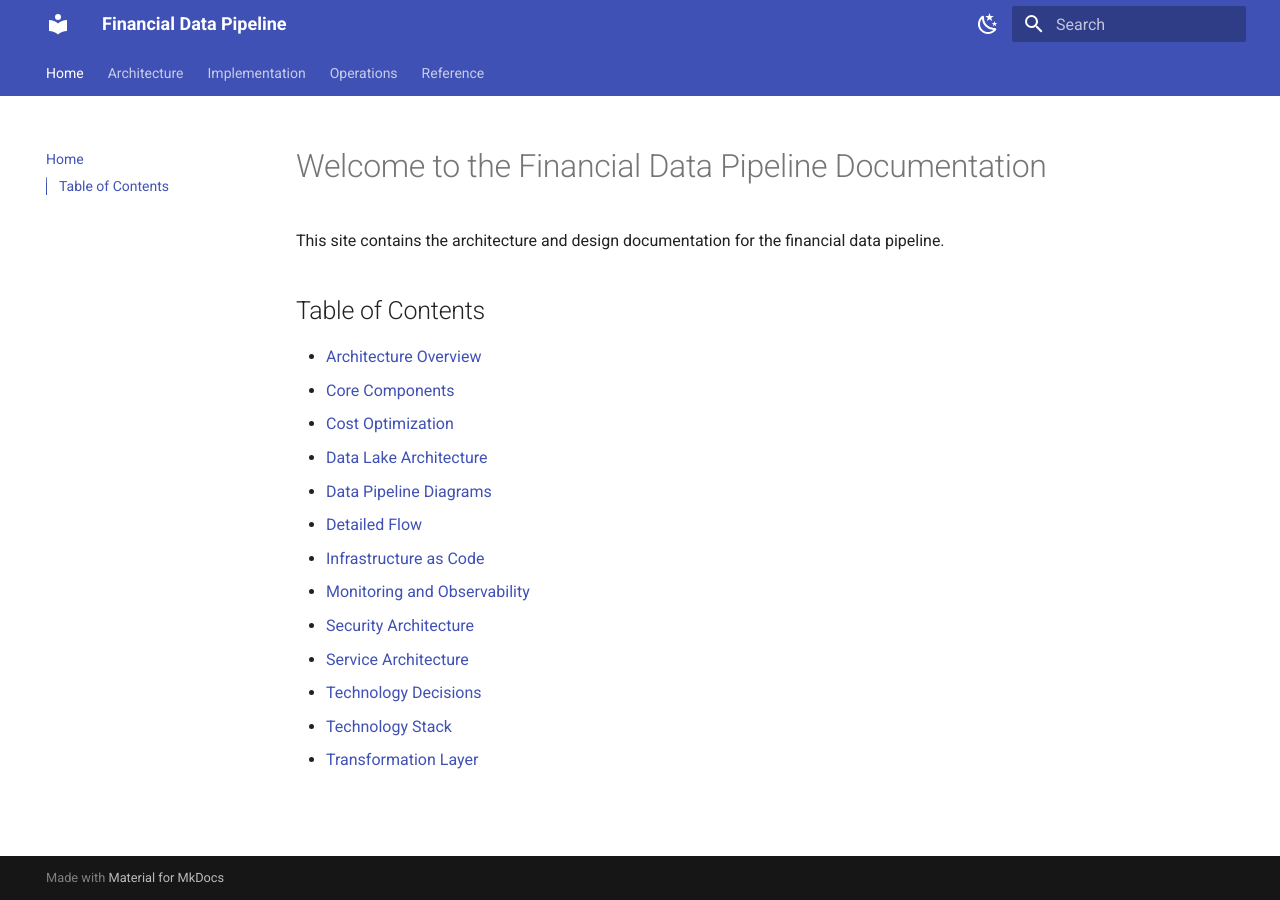
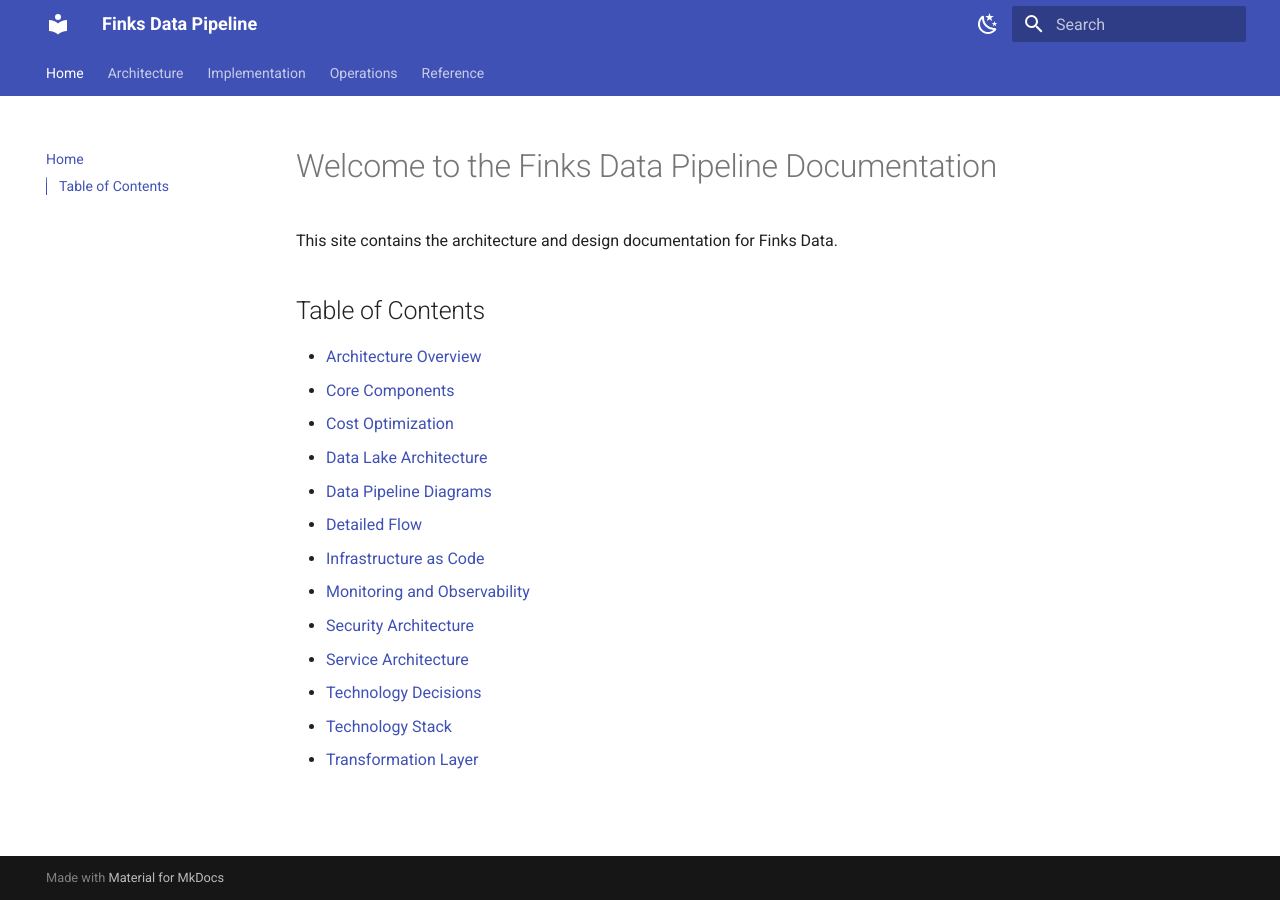
Before and after one commit to Finks-ai/finks-data-architecture, an MkDocs documentation site: the page built from docs/index.md, in a window 1280 px wide. Built offline with MkDocs 1.6.1 and Material for MkDocs 9.7.7, drawn with Linux system fonts in a browser that asks for light colours.

Commit message:
fix: rename

```diff
--- a/docs/index.md
+++ b/docs/index.md
@@ -1,6 +1,6 @@
-# Welcome to the Financial Data Pipeline Documentation
+# Welcome to the Finks Data Pipeline Documentation
 
-This site contains the architecture and design documentation for the financial data pipeline.
+This site contains the architecture and design documentation for Finks Data.
 
 ## Table of Contents
 
--- a/mkdocs.yml
+++ b/mkdocs.yml
@@ -1,4 +1,4 @@
-site_name: Financial Data Pipeline
+site_name: Finks Data Pipeline
 site_url: https://Finks-ai.github.io/finks-data-architecture/
 theme:
   name: material
```
